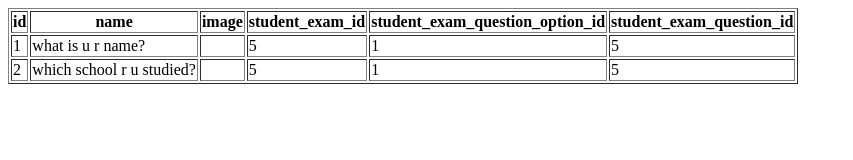
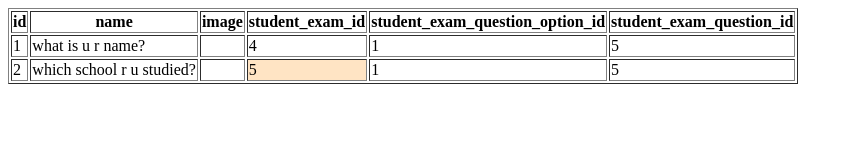
Before and after one commit to ParthipanSrinivasan/W3Schoolhtml, a plain HTML site: page results.html in a window 1280 px wide. Shown: the whole page, without its empty margins (0-853 px from the left). Drawn offline with Linux system fonts and the light colour scheme.

Commit message:
box color added

```diff
--- a/results.html
+++ b/results.html
@@ -5,6 +5,11 @@
     <meta http-equiv="X-UA-Compatible" content="IE=edge">
     <meta name="viewport" content="width=device-width, initial-scale=1.0">
     <title>Result</title>
+    <style>
+        .container{
+            background-color: bisque;
+        }
+    </style>
 </head>
 <body>
     <table border="1">
@@ -30,7 +35,7 @@
       "id": "1",
       "name": "what is u r name?",
       "image": "",
-      "student_exam_id": "5",
+      "student_exam_id": "4",
       "student_exam_question_option_id": "1",
       "student_exam_question_id": "5"
     },
@@ -47,21 +52,21 @@
 };
     var tr="";
     for(i=0;i<data.results.length;+i++){
-        tr= tr+"<tr>"+
-            "<td>"+data.results[i].id +"</td>"+
-            "<td>"+data.results[i].name +"</td>"+
-            "<td>"+data.results[i].image +"</td>"+
-            "<td>"+data.results[i].student_exam_id+"</td>"+
-            "<td>"+data.results[i].student_exam_question_option_id+"</td>"+
-            "<td>"+data.results[i].student_exam_question_id+"</td>"+
-            "</tr>";
+        tr+="<tr>";
+            tr+="<td>"+data.results[i].id +"</td>";
+            tr+="<td>"+data.results[i].name +"</td>";
+            tr+="<td>"+data.results[i].image +"</td>";
             if(5==data.results[i].student_exam_id){
-
+                tr+= "<td class=container>"+data.results[i].student_exam_id+"</td>";
+            }
+            else{
+                tr+= "<td>"+data.results[i].student_exam_id+"</td>";
+            }
+            tr+="<td>"+data.results[i].student_exam_question_option_id+"</td>";
+            tr+="<td>"+data.results[i].student_exam_question_id+"</td>";
+            +"</tr>";
             }
             document.getElementById("id").innerHTML=tr;
-
-    }
-
     </script>
 </body>
 </html>
```
